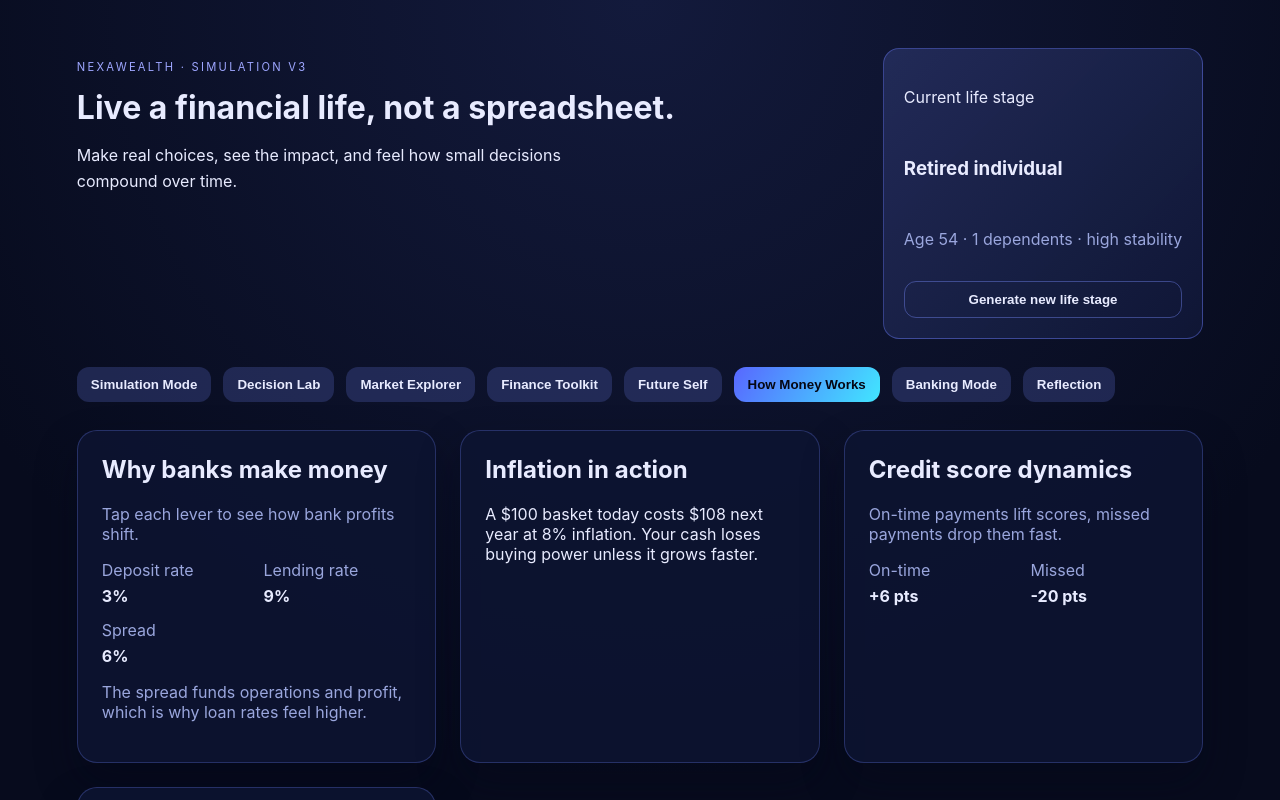
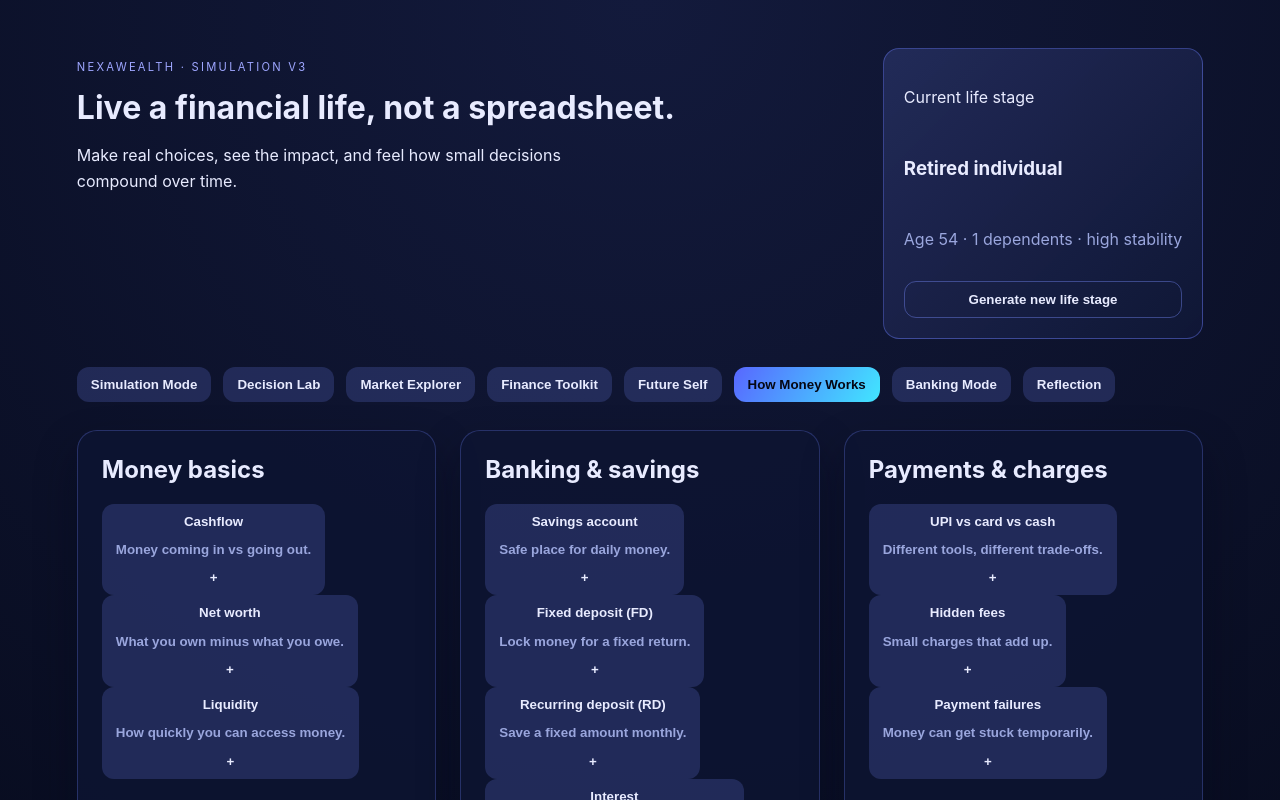
Before and after one commit to prantika976-collab/NEXAWEALTH, a React (Vite) app: page / in a window 1280 px wide. Both pictures are taken after a click on the button "How Money Works". Shown: the top 800 px of the page. Built offline with nearby package versions, Linux system fonts and the light colour scheme.

Commit message:
Update App.jsx

```diff
--- a/src/App.jsx
+++ b/src/App.jsx
@@ -522,6 +522,73 @@ const applyDecisionDelta = (decision, impact) => ({
   riskProfile: impact.riskProfile ?? decision.riskProfile
 });
 
+const knowledgeSections = [
+  {
+    key: "basics",
+    title: "Money basics",
+    items: [
+      { key: "cashflow", title: "Cashflow", summary: "Money coming in vs going out.", detail: "Positive cashflow means you can save or invest. Negative cashflow eats into savings." },
+      { key: "networth", title: "Net worth", summary: "What you own minus what you owe.", detail: "Assets raise it, liabilities lower it. It changes with every big decision." },
+      { key: "liquidity", title: "Liquidity", summary: "How quickly you can access money.", detail: "Cash is liquid. A house is not. Liquidity keeps you calm in surprises." }
+    ]
+  },
+  {
+    key: "banking",
+    title: "Banking & savings",
+    items: [
+      { key: "savings", title: "Savings account", summary: "Safe place for daily money.", detail: "Gives small interest, easy access, and works for emergency funds." },
+      { key: "fd", title: "Fixed deposit (FD)", summary: "Lock money for a fixed return.", detail: "Higher interest than savings, but early withdrawal has penalties." },
+      { key: "rd", title: "Recurring deposit (RD)", summary: "Save a fixed amount monthly.", detail: "Good for disciplined saving with predictable returns." },
+      { key: "interest", title: "Interest", summary: "Money paid for borrowing or saving.", detail: "Savings earn interest; loans charge interest. Rate decides speed." }
+    ]
+  },
+  {
+    key: "payments",
+    title: "Payments & charges",
+    items: [
+      { key: "upi", title: "UPI vs card vs cash", summary: "Different tools, different trade-offs.", detail: "Cards add rewards but can hide spending. Cash feels real. UPI is quick but easy to overuse." },
+      { key: "fees", title: "Hidden fees", summary: "Small charges that add up.", detail: "Delivery fees, platform fees, late charges — they quietly raise total cost." },
+      { key: "failed", title: "Payment failures", summary: "Money can get stuck temporarily.", detail: "Banks usually reverse it in hours/days. Keep buffer for timing gaps." }
+    ]
+  },
+  {
+    key: "credit",
+    title: "Credit & debt",
+    items: [
+      { key: "credit_score", title: "Credit score", summary: "Trust score for borrowing.", detail: "On-time payments lift it. Missed payments drop it fast." },
+      { key: "emi", title: "EMI", summary: "Pay a big cost over time.", detail: "Convenient, but interest means you pay more than the sticker price." },
+      { key: "credit_util", title: "Credit utilization", summary: "How much of your limit you use.", detail: "High utilization signals risk and can reduce your score." }
+    ]
+  },
+  {
+    key: "investing",
+    title: "Investing basics",
+    items: [
+      { key: "stocks", title: "Stocks", summary: "Owning a small slice of a company.", detail: "Prices move with business performance and market mood." },
+      { key: "mf", title: "Mutual funds", summary: "Pooled investments run by professionals.", detail: "Diversified, smoother than single stocks, still has risk." },
+      { key: "risk_return", title: "Risk vs return", summary: "Higher returns usually mean higher swings.", detail: "Short-term dips can be normal. Time helps smooth outcomes." }
+    ]
+  },
+  {
+    key: "taxes",
+    title: "Taxes & deductions",
+    items: [
+      { key: "income_tax", title: "Income tax", summary: "A part of your income goes to tax.", detail: "Rates vary by slab. Deductions reduce taxable income." },
+      { key: "gst", title: "GST", summary: "Tax added to goods and services.", detail: "It’s built into prices, so the total often looks higher than expected." },
+      { key: "deductions", title: "Deductions", summary: "Expenses that lower tax.", detail: "Insurance, retirement funds, and some investments can reduce taxable income." }
+    ]
+  },
+  {
+    key: "everyday",
+    title: "Everyday money mechanics",
+    items: [
+      { key: "inflation", title: "Inflation", summary: "Prices rise over time.", detail: "Same money buys less later, which is why savings must grow." },
+      { key: "fees_interest", title: "Interest traps", summary: "Small rates can grow fast.", detail: "Credit card interest compounds quickly. Paying minimum costs more." },
+      { key: "opportunity", title: "Opportunity cost", summary: "Choosing one thing means skipping another.", detail: "A luxury today might mean less flexibility tomorrow." }
+    ]
+  }
+];
+
 const bankAllocationDefaults = {
   savings: 0.3,
   emergency: 0.25,
@@ -577,6 +644,7 @@ export default function App() {
   const [marketCase, setMarketCase] = useState(() => buildFutureCase("market"));
   const [salaryChoice, setSalaryChoice] = useState("current");
   const [marketChoice, setMarketChoice] = useState("current");
+  const [knowledgeOpen, setKnowledgeOpen] = useState({});
 
   const expenses = useMemo(
     () => calculateExpenses({ lifeStage, quantities: expensePlan.quantities, priceTiers: expensePlan.priceTiers }),
@@ -1539,53 +1607,30 @@ export default function App() {
 
       {activeMode === "exploration" && (
         <section className="grid">
-          <div className="panel">
-            <h2>Why banks make money</h2>
-            <p className="muted">Tap each lever to see how bank profits shift.</p>
-            <div className="metrics">
-              <div>
-                <p>Deposit rate</p>
-                <strong>3%</strong>
-              </div>
-              <div>
-                <p>Lending rate</p>
-                <strong>9%</strong>
-              </div>
-              <div>
-                <p>Spread</p>
-                <strong>6%</strong>
-              </div>
-            </div>
-            <p className="muted">The spread funds operations and profit, which is why loan rates feel higher.</p>
-          </div>
-          <div className="panel">
-            <h2>Inflation in action</h2>
-            <p>
-              A $100 basket today costs ${Math.round(100 * 1.08)} next year at 8% inflation. Your cash loses buying power
-              unless it grows faster.
-            </p>
-          </div>
-          <div className="panel">
-            <h2>Credit score dynamics</h2>
-            <p className="muted">On-time payments lift scores, missed payments drop them fast.</p>
-            <div className="metrics">
-              <div>
-                <p>On-time</p>
-                <strong>+6 pts</strong>
-              </div>
-              <div>
-                <p>Missed</p>
-                <strong>-20 pts</strong>
-              </div>
-            </div>
-          </div>
-          <div className="panel">
-            <h2>Why investing early matters</h2>
-            <p>
-              Invest $300/mo for 10 years at 8% and you reach {formatCurrency(52000)}. Wait 5 years and it falls near
-              {formatCurrency(32000)}.
-            </p>
-          </div>
+          {knowledgeSections.map((section) => (
+            <div key={section.key} className="panel">
+              <h2>{section.title}</h2>
+              <div className="knowledge-list">
+                {section.items.map((item) => {
+                  const isOpen = knowledgeOpen[item.key];
+                  return (
+                    <button
+                      key={item.key}
+                      className={`knowledge-item ${isOpen ? "open" : ""}`}
+                      onClick={() => setKnowledgeOpen((prev) => ({ ...prev, [item.key]: !prev[item.key] }))}
+                    >
+                      <div>
+                        <strong>{item.title}</strong>
+                        <p className="muted">{item.summary}</p>
+                        {isOpen && <p>{item.detail}</p>}
+                      </div>
+                      <span>{isOpen ? "−" : "+"}</span>
+                    </button>
+                  );
+                })}
+              </div>
+            </div>
+          ))}
         </section>
       )}
 
```
